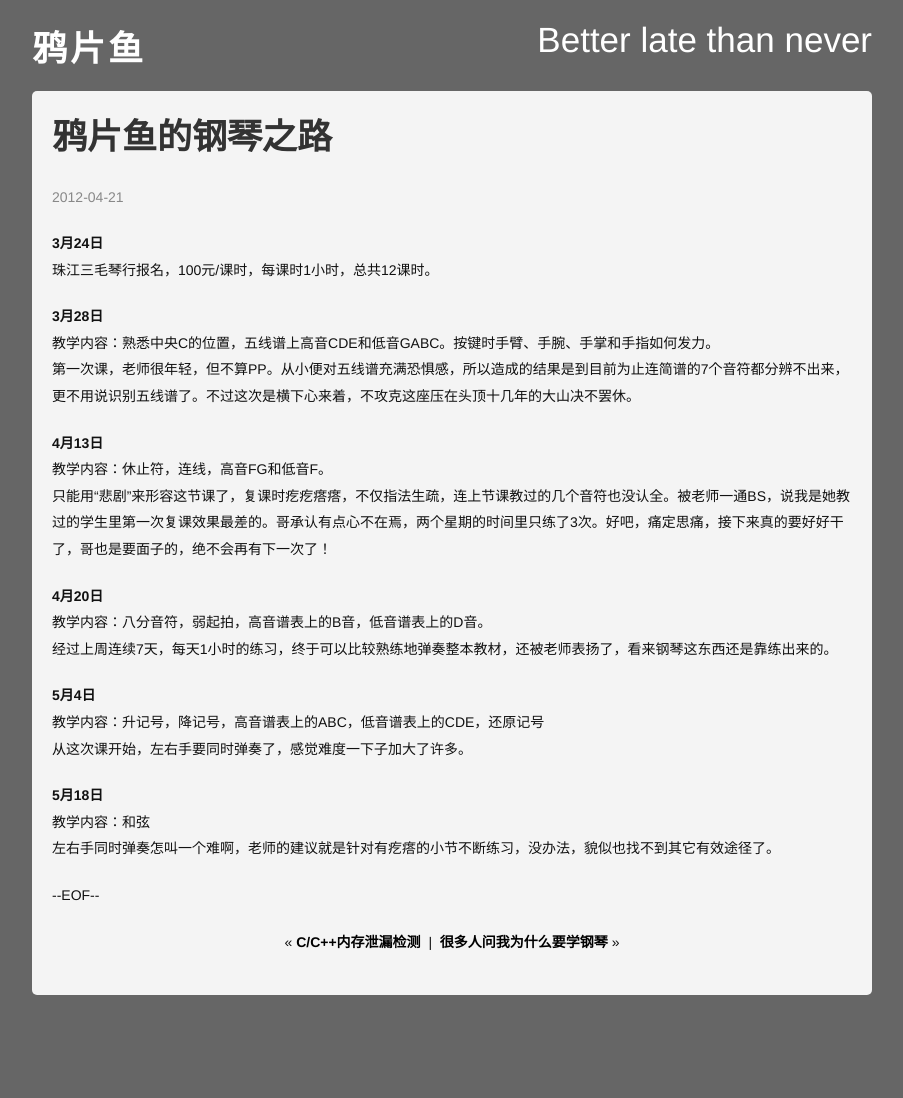
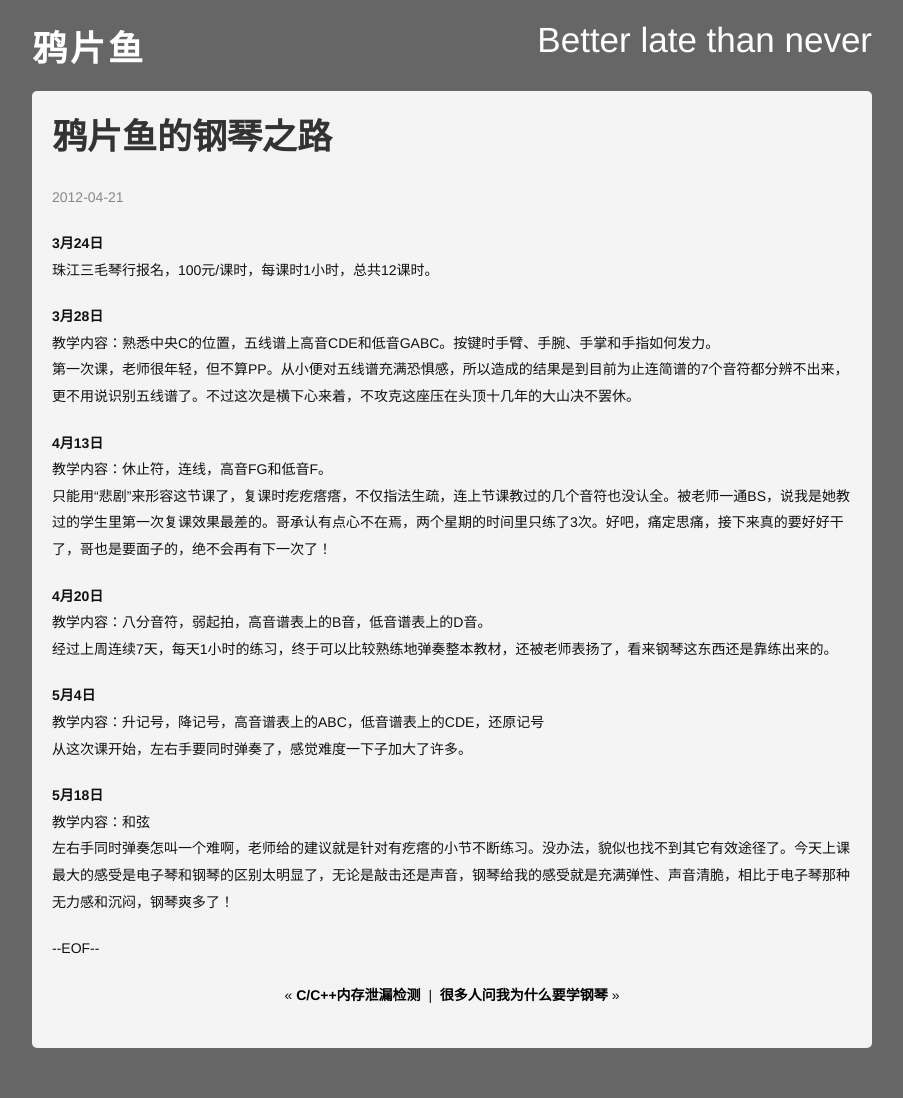
Before and after one commit to jiaguofang/yapianyu.github.com, a Jekyll site: the page built from _posts/life/2012-04-21-a-rookie-s-piano-life.markdown, in a window 1280 px wide. Shown: the whole page, without its empty margins (188-1091 px from the left). Built offline with Jekyll 4.4.1, drawn with Linux system fonts in a browser that asks for light colours; Markdown is read by kramdown in place of the engine named in the settings; comment, search, counter and statistics services are not loaded; before the commit the page ends 1045 px from its top, so only the background shows below that.

Commit message:
Update _posts/life/2012-04-21-a-rookie-s-piano-life.markdown

```diff
--- a/_posts/life/2012-04-21-a-rookie-s-piano-life.markdown
+++ b/_posts/life/2012-04-21-a-rookie-s-piano-life.markdown
@@ -25,4 +25,4 @@ category: life
 
 **5月18日**
 教学内容：和弦
-左右手同时弹奏怎叫一个难啊，老师的建议就是针对有疙瘩的小节不断练习，没办法，貌似也找不到其它有效途径了。
+左右手同时弹奏怎叫一个难啊，老师给的建议就是针对有疙瘩的小节不断练习。没办法，貌似也找不到其它有效途径了。今天上课最大的感受是电子琴和钢琴的区别太明显了，无论是敲击还是声音，钢琴给我的感受就是充满弹性、声音清脆，相比于电子琴那种无力感和沉闷，钢琴爽多了！
```
